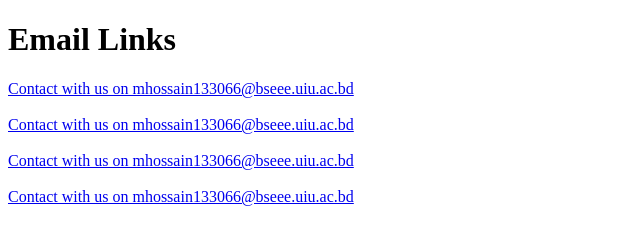
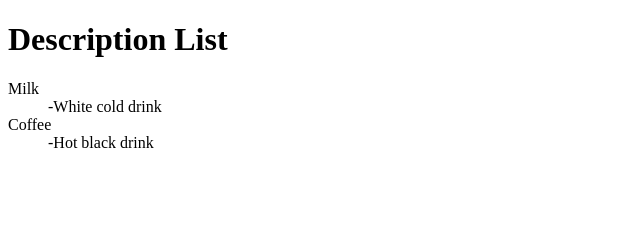
Before and after one commit to hossain-mehrab/BasicHTML, a plain HTML site: page frist.html in a window 1280 px wide. Shown: the whole page, without its empty margins (0-640 px from the left). Drawn offline with Linux system fonts and the light colour scheme.

Commit message:
practicev3

```diff
--- a/frist.html
+++ b/frist.html
@@ -4,28 +4,12 @@
     <title>This is html page for practice purpose</title>
   </head>
   <body>
-    <h1>Email Links</h1>
-    <p>
-      <a href="mailto:mhossain133066@bseee.uiu.ac.bd?subject=Hi how are you"
-        >Contact with us on mhossain133066@bseee.uiu.ac.bd</a
-      >
-      <br />
-      <br />
-
-      <a href="mailto:mhossain133066@bseee.uiu.ac.bd?subject=Hi how are you"
-        >Contact with us on mhossain133066@bseee.uiu.ac.bd</a
-      >
-      <br />
-      <br />
-      <a href="mailto:mhossain133066@bseee.uiu.ac.bd?subject=Hi how are you"
-        >Contact with us on mhossain133066@bseee.uiu.ac.bd</a
-      >
-      <br />
-      <br />
-
-      <a href="mailto:mhossain133066@bseee.uiu.ac.bd?subject=Hi how are you"
-        >Contact with us on mhossain133066@bseee.uiu.ac.bd</a
-      >
-    </p>
+    <h1>Description List</h1>
+    <dl>
+      <dt>Milk</dt>
+      <dd>-White cold drink</dd>
+      <dt>Coffee</dt>
+      <dd>-Hot black drink</dd>
+    </dl>
   </body>
 </html>
```
Also changed, not shown: index.html (+65 -0 lines), Junk/HTML Tutorial_files/images/download.jpeg (added), Junk/HTML Tutorial_files/images/eagle1.png (added), Junk/HTML Tutorial_files/images/me.jpg (added), eagle.png (added), 1 other file.
